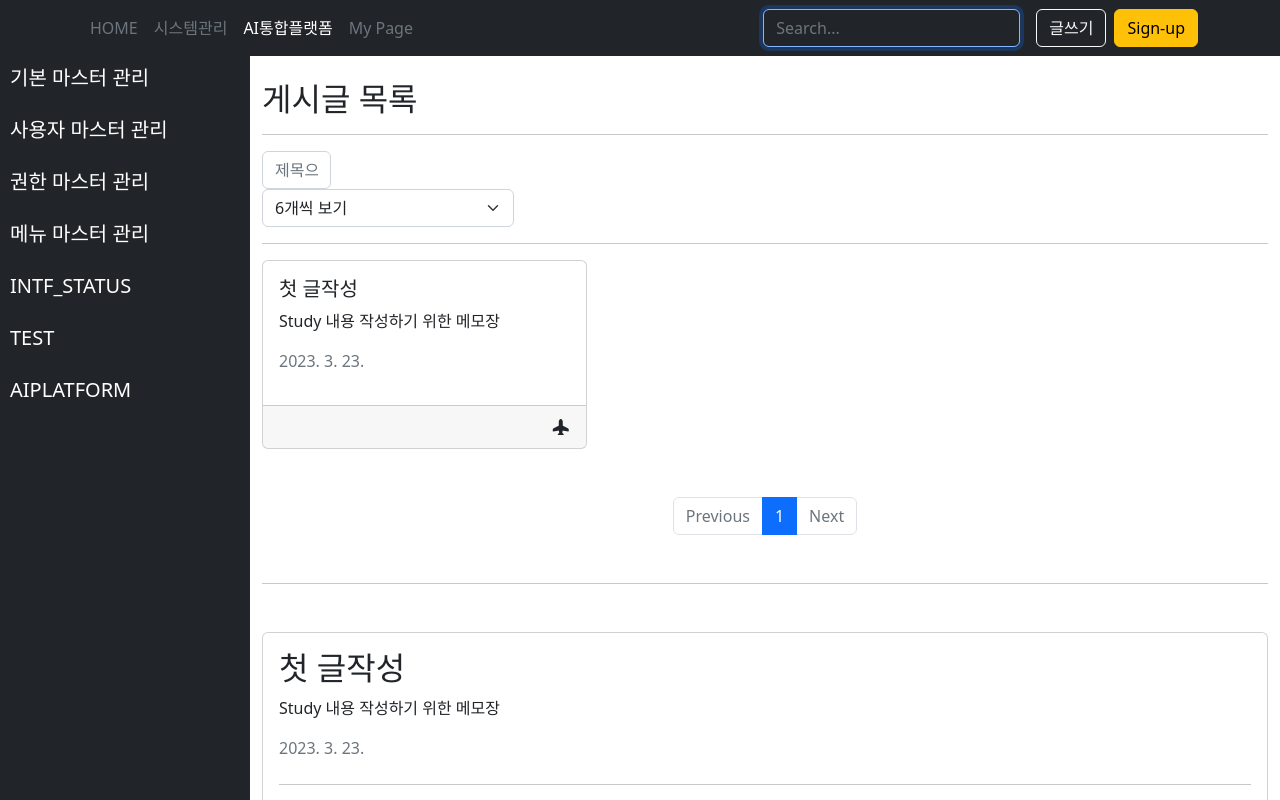
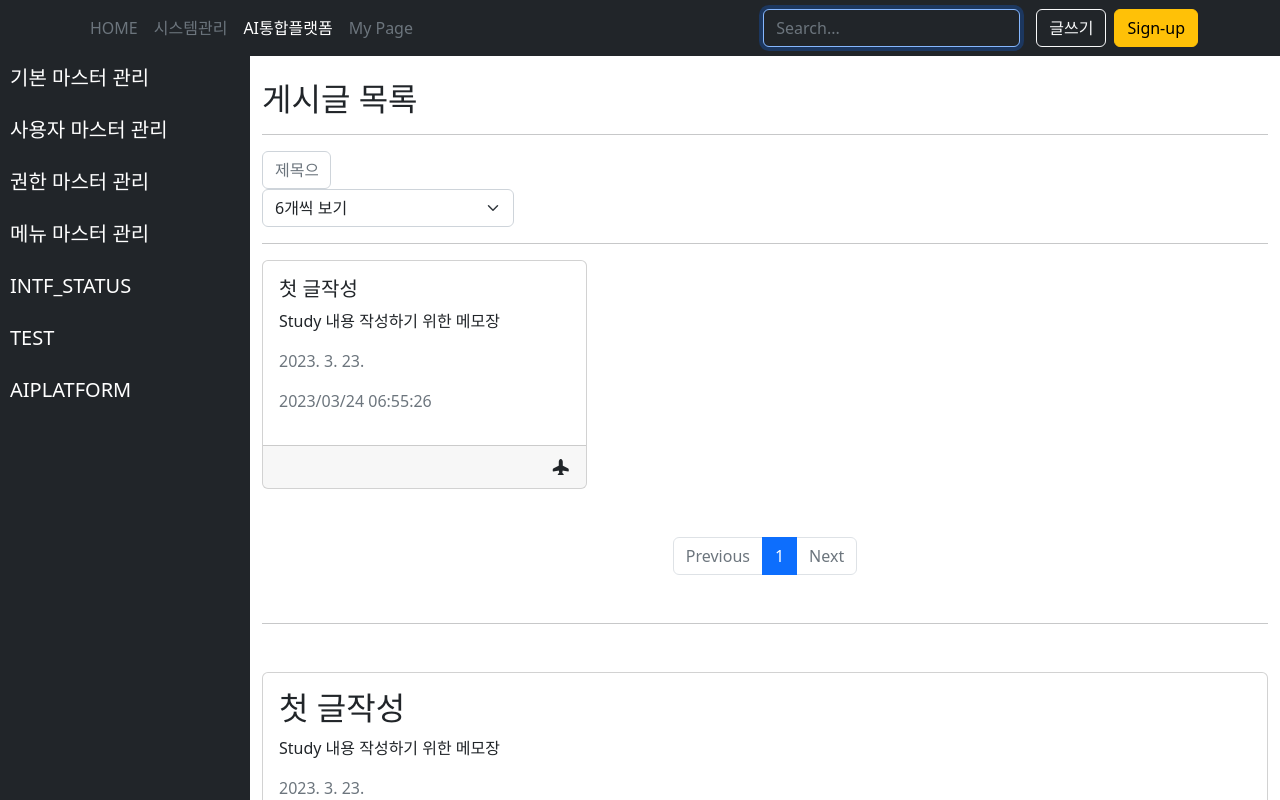
Before and after one commit to choihw0502/vscode, a Vue app in the folder ZimCoding/vue3-practice/hw-study-vue3/: page /posts in a window 1280 px wide. Shown: the top 800 px of the page. Built offline with nearby package versions, Linux system fonts and the light colour scheme; data requests are answered from the project's data file.

Commit message:
dayjs 플러그인 등록

```diff
--- a/ZimCoding/vue3-practice/hw-study-vue3/db.json
+++ b/ZimCoding/vue3-practice/hw-study-vue3/db.json
@@ -4,6 +4,7 @@
       "title": "첫 글작성",
       "content": "Study 내용 작성하기 위한 메모장",
       "createdAt": "2023. 3. 23.",
+      "nowDt": "1679807922775",
       "id": 1
     }
   ],
--- a/ZimCoding/vue3-practice/hw-study-vue3/package.json
+++ b/ZimCoding/vue3-practice/hw-study-vue3/package.json
@@ -14,6 +14,7 @@
     "axios": "^1.3.4",
     "bootstrap": "^5.2.3",
     "bootstrap-icons": "^1.10.3",
+    "dayjs": "^1.11.7",
     "vue": "^3.2.47",
     "vue-router": "^4.1.6"
   },
--- a/ZimCoding/vue3-practice/hw-study-vue3/src/components/default/ItemCard.vue
+++ b/ZimCoding/vue3-practice/hw-study-vue3/src/components/default/ItemCard.vue
@@ -6,6 +6,9 @@
     </p>
     <p class="text-muted">
       {{ createdAt }}
+    </p>
+    <p class="text-muted">
+      {{ dayjs(nowDt).format('YYYY/MM/DD HH:mm:ss') }}
     </p>
     <template #footer>
       <div class="d-flex flex-row-reverse">
@@ -18,6 +21,7 @@
 </template>
 
 <script setup>
+import { inject } from 'vue'
 import AppCard from '../AppCard.vue'
 
 defineProps({
@@ -31,9 +35,14 @@ defineProps({
   },
   createdAt: {
     type: [String, Number, Date]
+  },
+  nowDt: {
+    type: [String, Number, Date]
   }
 })
 defineEmits(['modal'])
+
+const dayjs = inject('dayjs')
 </script>
 
 <style lang="scss" scoped></style>
--- a/ZimCoding/vue3-practice/hw-study-vue3/src/components/default/ModalCompo.vue
+++ b/ZimCoding/vue3-practice/hw-study-vue3/src/components/default/ModalCompo.vue
@@ -8,6 +8,8 @@
         <div class="col-9">{{ content }}</div>
         <div class="col-3 text-muted">생성일</div>
         <div class="col-9">{{ createdAt }}</div>
+        <div class="col-3 text-muted">현재날짜</div>
+        <div class="col-9">{{ $day(nowDt).format('YYYY.MM.DD') }}</div>
       </div>
     </template>
     <template #actions>
@@ -38,6 +40,9 @@ const props = defineProps({
   },
   createdAt: {
     type: String
+  },
+  nowDt: {
+    type: String
   }
 })
 const emits = defineEmits(['update:modelValue'])
--- a/ZimCoding/vue3-practice/hw-study-vue3/src/main.js
+++ b/ZimCoding/vue3-practice/hw-study-vue3/src/main.js
@@ -10,6 +10,7 @@ app.use(objPlugins, { name: 'test' })
 app.use(router)
 app.use(compo)
 app.use(direct)
+app.use(dayjs)
 app.mount('#app')
 
 import 'bootstrap/dist/js/bootstrap.js'
@@ -17,6 +18,7 @@ import funcPlugins from './plugins/func'
 import objPlugins from './plugins/obj'
 import compo from './plugins/global-compo'
 import direct from './plugins/global-direct'
+import dayjs from './plugins/dayjs'
 
 /*
 console.log('MODE: ', import.meta.env.MODE)
--- /dev/null
+++ b/ZimCoding/vue3-practice/hw-study-vue3/src/plugins/dayjs.js
@@ -0,0 +1,10 @@
+import dayjs from 'dayjs'
+
+export default {
+  install(vue) {
+    //생성된 vue 노드에 $day로 propertie 등록
+    vue.config.globalProperties.$day = dayjs
+    //setup 함수에서 접근하기 위한 등록
+    vue.provide('dayjs', dayjs)
+  }
+}
--- a/ZimCoding/vue3-practice/hw-study-vue3/src/views/posts/PostDetailView.vue
+++ b/ZimCoding/vue3-practice/hw-study-vue3/src/views/posts/PostDetailView.vue
@@ -8,6 +8,7 @@
     <h2>{{ post.title }}</h2>
     <p>{{ post.content }}</p>
     <p class="text-muted">{{ post.createdAt }}</p>
+    <p class="text-muted">{{ $day(post.nowDt).format('YYYY/MM/DD') }}</p>
     <hr class="my-4" />
     <div class="row">
       <div class="col-auto">
@@ -47,10 +48,13 @@ const fetchPost = async () => {
   setPost(data)
 }
 // {} 대괄호 안에 데이터는 구조분해할당이라고 object 객체안의 key값을 지정한다
-const setPost = ({ title, content, createdAt }) => {
+const setPost = ({ title, content, createdAt, nowDt }) => {
   post.value.title = title
   post.value.content = content
   post.value.createdAt = createdAt
+  console.log(nowDt)
+  post.value.nowDt = nowDt || Date.now()
+  console.log(post.value.nowDt)
 }
 fetchPost()
 
```
Also changed, not shown: 1 other file (tests, documents, lock files or other folders).
